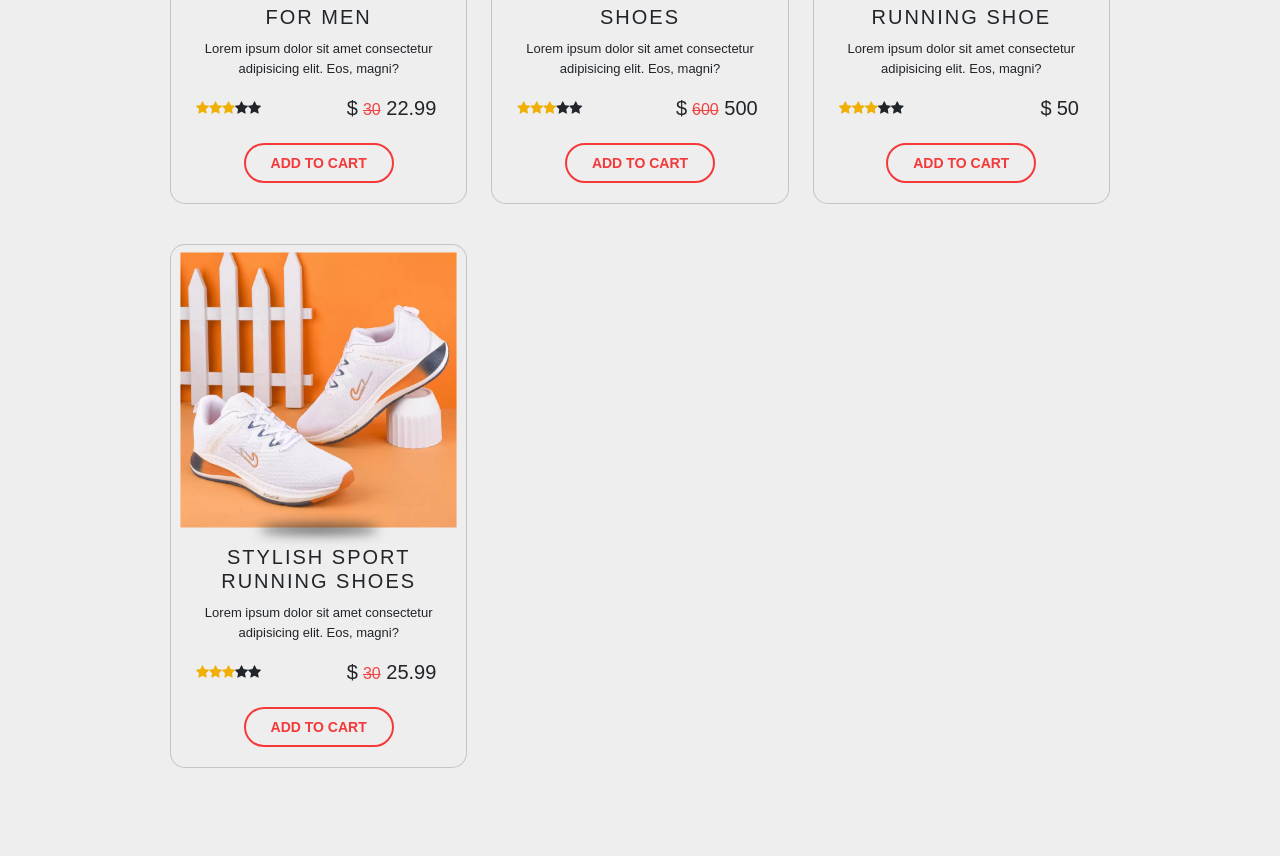
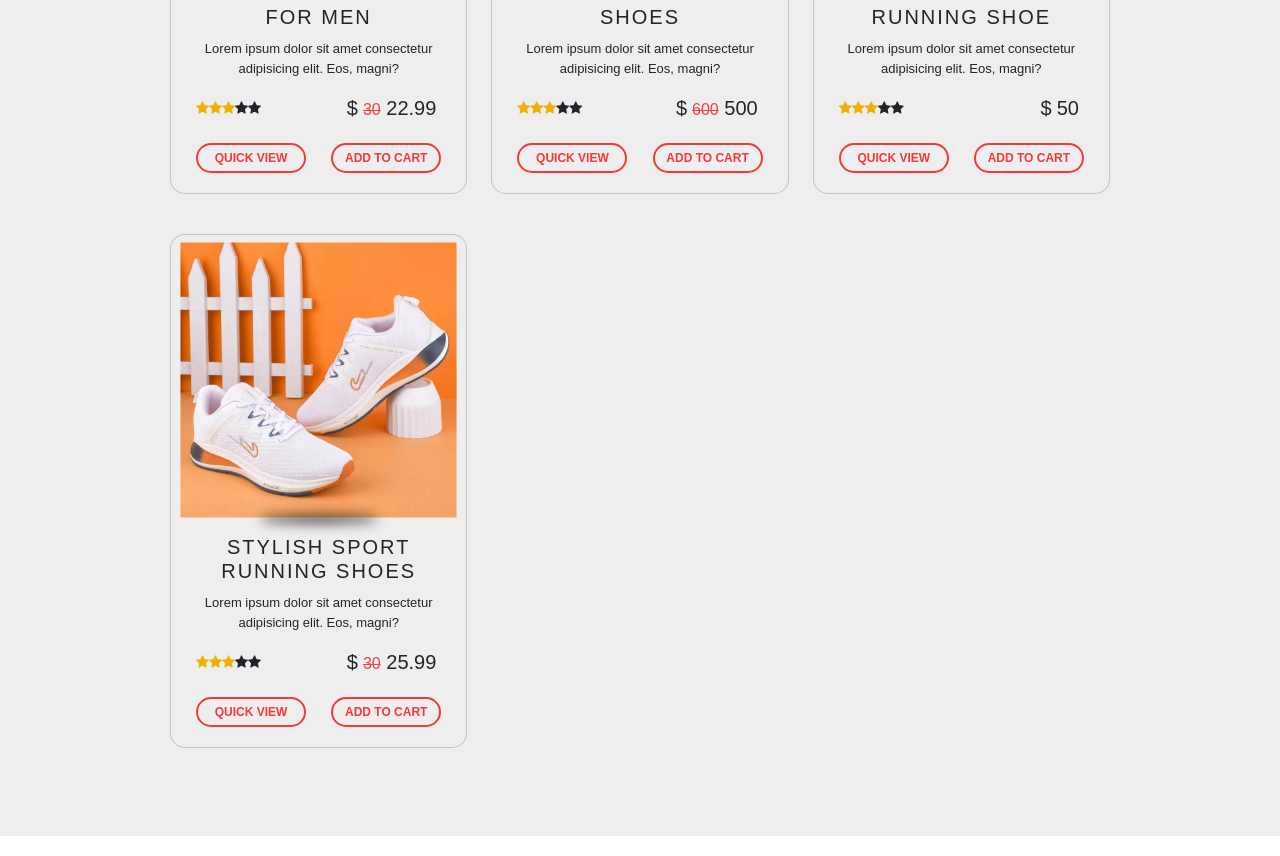
Before and after one commit to Salim66/Redux-with-Tailwind-Basic-ECommerce, a React (Create React App) app in the folder social/: page / in a window 1280 px wide. Shown: the part 1220-2076 px from the top of the page. Built offline with nearby package versions, Linux system fonts and the light colour scheme.

Commit message:
Product Cart Modify

```diff
--- a/social/src/pages/shop/Shop/Shop.jsx
+++ b/social/src/pages/shop/Shop/Shop.jsx
@@ -35,6 +35,7 @@ const Shop = () => {
           </div>
         </div>
         <div className="cta_group">
+          <div className="button_atc">Quick View</div>
           <div className="button_atc">Add To Cart</div>
         </div>
       </div>
--- a/social/src/pages/shop/Shop/Shop.scss
+++ b/social/src/pages/shop/Shop/Shop.scss
@@ -110,16 +110,17 @@ $yt_color:#ff0000;
 
 .cta_group {
     @extend .dFlex;
+    justify-content: space-evenly;
     cursor: pointer;
     .button_atc {
         @extend .dFlex;
-        width: 150px;
-        height: 40px;
+        width: 110px;
+        height: 30px;
         border: 2px solid $cta;
         border-radius: 20px;
         margin: 20px 0;
         text-transform: uppercase;
-        font-size: 14px;
+        font-size: 12px;
         color: $cta;
         font-weight: bold;
         transition: all .3s ease-in-out;
```
